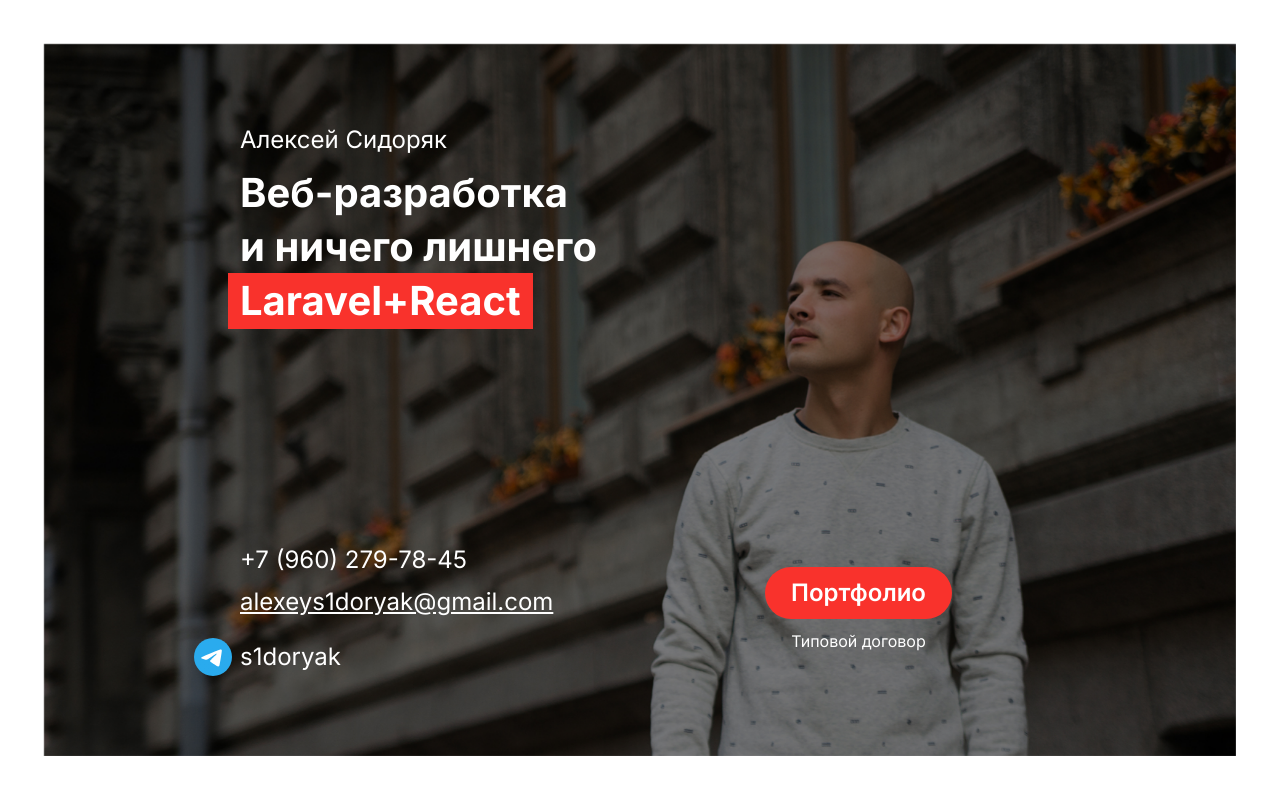
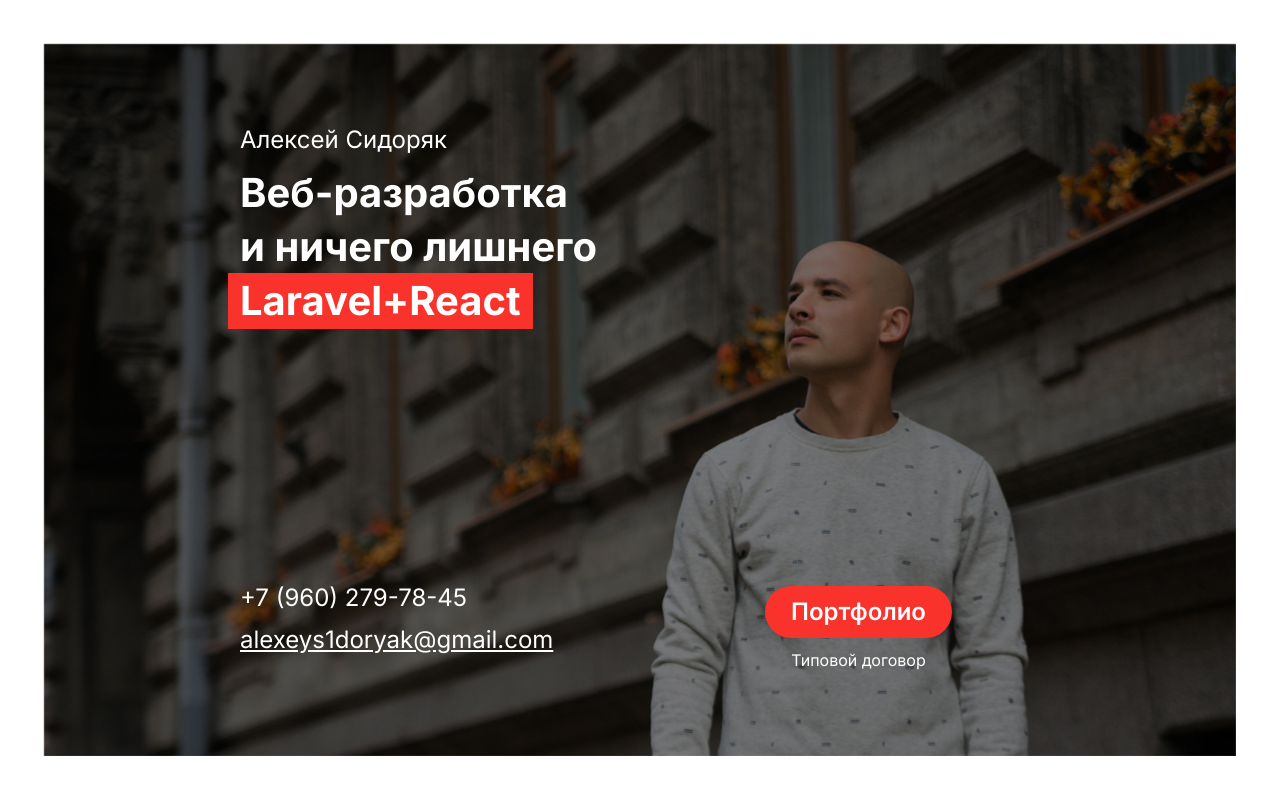
Before and after one commit to s1doryak/s1doryak, a plain HTML site: page index.html in a window 1280 px wide. Drawn offline with Linux system fonts and the light colour scheme.

Commit message:
Программист

```diff
--- a/index.html
+++ b/index.html
@@ -35,7 +35,6 @@
                 <div class="index-contacts">
                   <div class="index-contacts__phone"><a href="tel:+79602797845" title="Мой телефон">+7 (960) 279-78-45</a></div>
                   <div class="index-contacts__email"><a href="mailto:alexeys1doryak@gmail.com" title="Мой мейл">alexeys1doryak@gmail.com</a></div>
-                  <div class="index-contacts__telegram"><a href="tg://resolve?domain=s1doryak" target="_blank" title="Мой телеграм"><img src="/image/icon/telegram.svg" alt="icon"><span>s1doryak</span></a></div>
                 </div>
                 <div class="index-info">
                   <div class="index-info__button">
```
